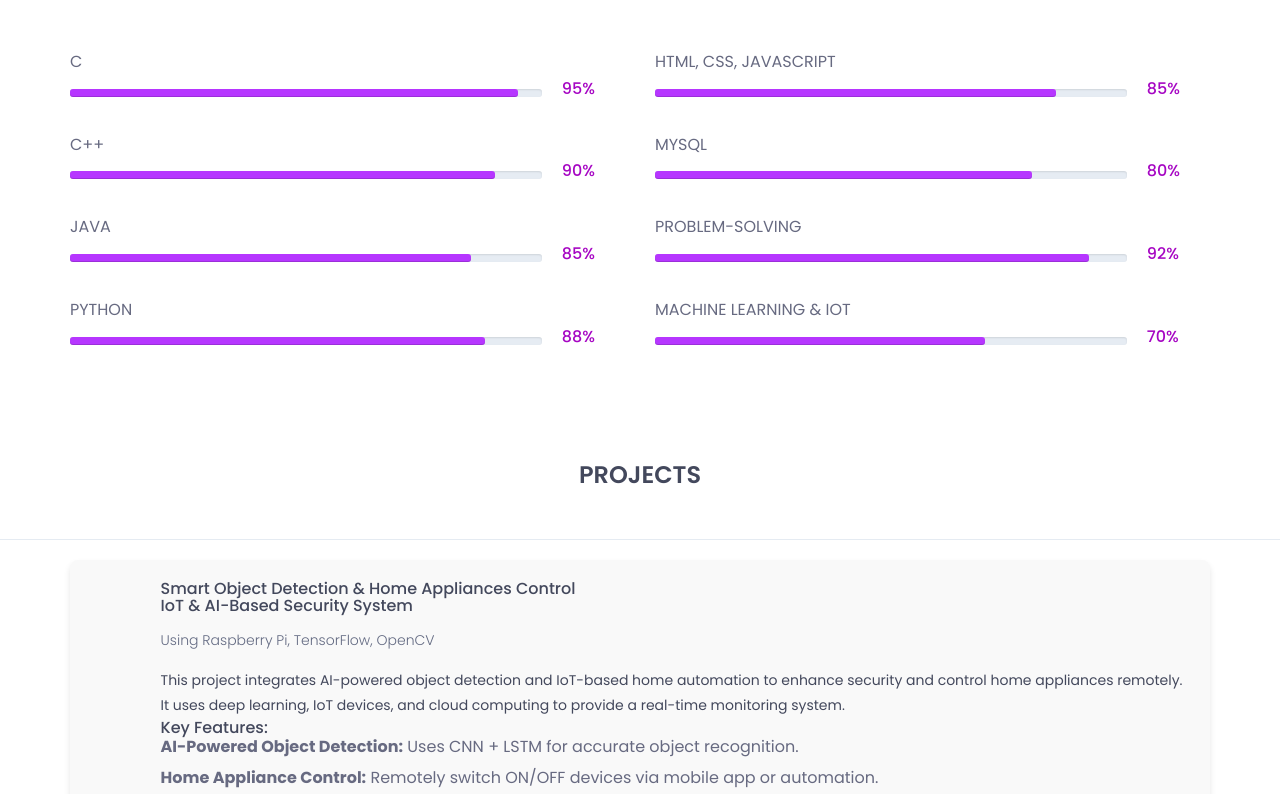
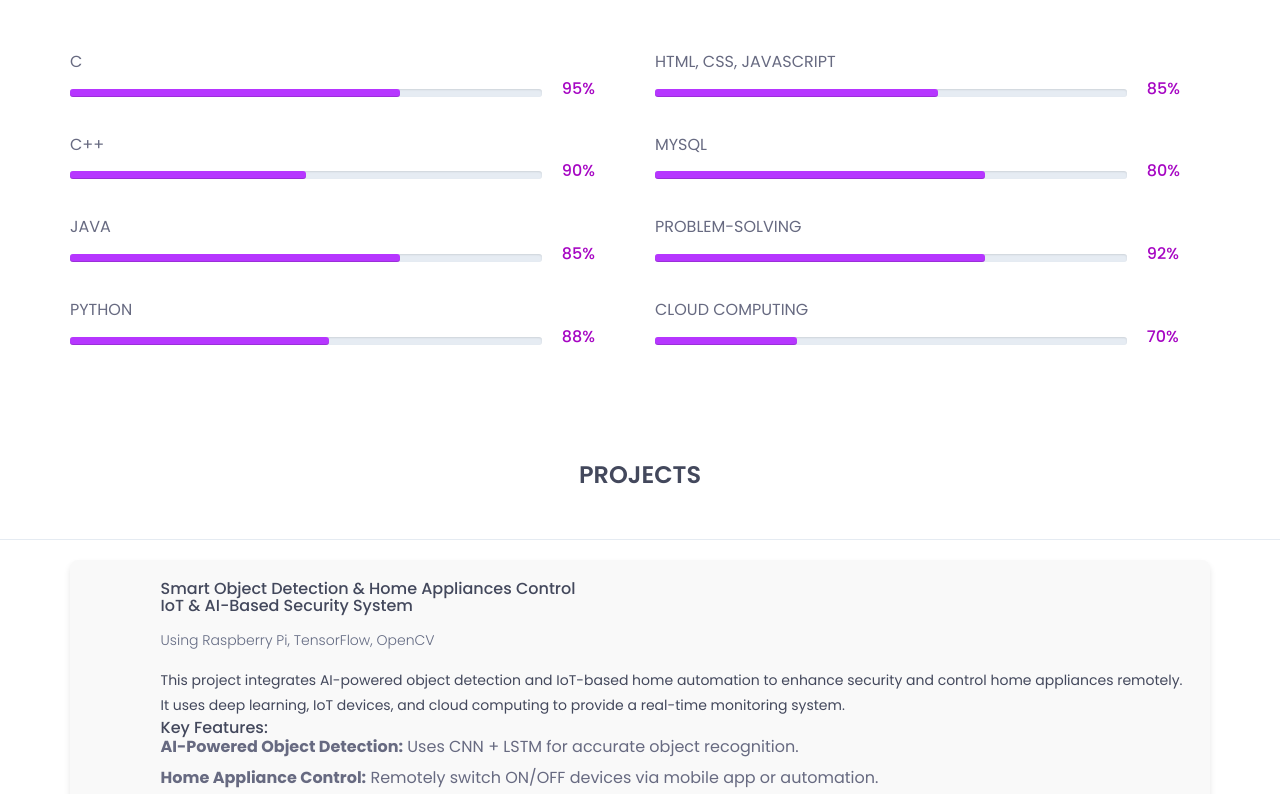
Before and after one commit to Uhanjani/Portfolio, a plain HTML site: page index.html in a window 1280 px wide. Shown: the part 2222-3016 px from the top of the page. Drawn offline with nearby package versions, Linux system fonts and the light colour scheme.

Commit message:
Update index.html

```diff
--- a/index.html
+++ b/index.html
@@ -226,7 +226,7 @@
                                     <span class="progressText">C</span>
                                     <div class="single-progress-txt">
                                         <div class="progress">
-                                            <div class="progress-bar" role="progressbar" aria-valuenow="95" aria-valuemin="10" aria-valuemax="100"></div>
+                                            <div class="progress-bar" role="progressbar" aria-valuenow="70" aria-valuemin="10" aria-valuemax="100"></div>
                                         </div>
                                         <h3>95%</h3>
                                     </div>
@@ -235,7 +235,7 @@
                                     <span class="progressText">C++</span>
                                     <div class="single-progress-txt">
                                         <div class="progress">
-                                            <div class="progress-bar" role="progressbar" aria-valuenow="90" aria-valuemin="10" aria-valuemax="100"></div>
+                                            <div class="progress-bar" role="progressbar" aria-valuenow="50" aria-valuemin="10" aria-valuemax="100"></div>
                                         </div>
                                         <h3>90%</h3>
                                     </div>
@@ -244,7 +244,7 @@
                                     <span class="progressText">Java</span>
                                     <div class="single-progress-txt">
                                         <div class="progress">
-                                            <div class="progress-bar" role="progressbar" aria-valuenow="85" aria-valuemin="10" aria-valuemax="100"></div>
+                                            <div class="progress-bar" role="progressbar" aria-valuenow="70" aria-valuemin="10" aria-valuemax="100"></div>
                                         </div>
                                         <h3>85%</h3>
                                     </div>
@@ -253,7 +253,7 @@
                                     <span class="progressText">Python</span>
                                     <div class="single-progress-txt">
                                         <div class="progress">
-                                            <div class="progress-bar" role="progressbar" aria-valuenow="88" aria-valuemin="10" aria-valuemax="100"></div>
+                                            <div class="progress-bar" role="progressbar" aria-valuenow="55" aria-valuemin="10" aria-valuemax="100"></div>
                                         </div>
                                         <h3>88%</h3>
                                     </div>
@@ -266,7 +266,7 @@
                                     <span class="progressText">HTML, CSS, JavaScript</span>
                                     <div class="single-progress-txt">
                                         <div class="progress">
-                                            <div class="progress-bar" role="progressbar" aria-valuenow="85" aria-valuemin="10" aria-valuemax="100"></div>
+                                            <div class="progress-bar" role="progressbar" aria-valuenow="60" aria-valuemin="10" aria-valuemax="100"></div>
                                         </div>
                                         <h3>85%</h3>
                                     </div>
@@ -275,7 +275,7 @@
                                     <span class="progressText">MySQL</span>
                                     <div class="single-progress-txt">
                                         <div class="progress">
-                                            <div class="progress-bar" role="progressbar" aria-valuenow="80" aria-valuemin="10" aria-valuemax="100"></div>
+                                            <div class="progress-bar" role="progressbar" aria-valuenow="70" aria-valuemin="10" aria-valuemax="100"></div>
                                         </div>
                                         <h3>80%</h3>
                                     </div>
@@ -284,16 +284,16 @@
                                     <span class="progressText">Problem-Solving</span>
                                     <div class="single-progress-txt">
                                         <div class="progress">
-                                            <div class="progress-bar" role="progressbar" aria-valuenow="92" aria-valuemin="10" aria-valuemax="100"></div>
+                                            <div class="progress-bar" role="progressbar" aria-valuenow="70" aria-valuemin="10" aria-valuemax="100"></div>
                                         </div>
                                         <h3>92%</h3>
                                     </div>
                                 </div>
                                 <div class="barWrapper">
-                                    <span class="progressText">Machine Learning & IoT</span>
+                                    <span class="progressText">Cloud Computing</span>
                                     <div class="single-progress-txt">
                                         <div class="progress">
-                                            <div class="progress-bar" role="progressbar" aria-valuenow="70" aria-valuemin="10" aria-valuemax="100"></div>
+                                            <div class="progress-bar" role="progressbar" aria-valuenow="30" aria-valuemin="10" aria-valuemax="100"></div>
                                         </div>
                                         <h3>70%</h3>
                                     </div>
```
